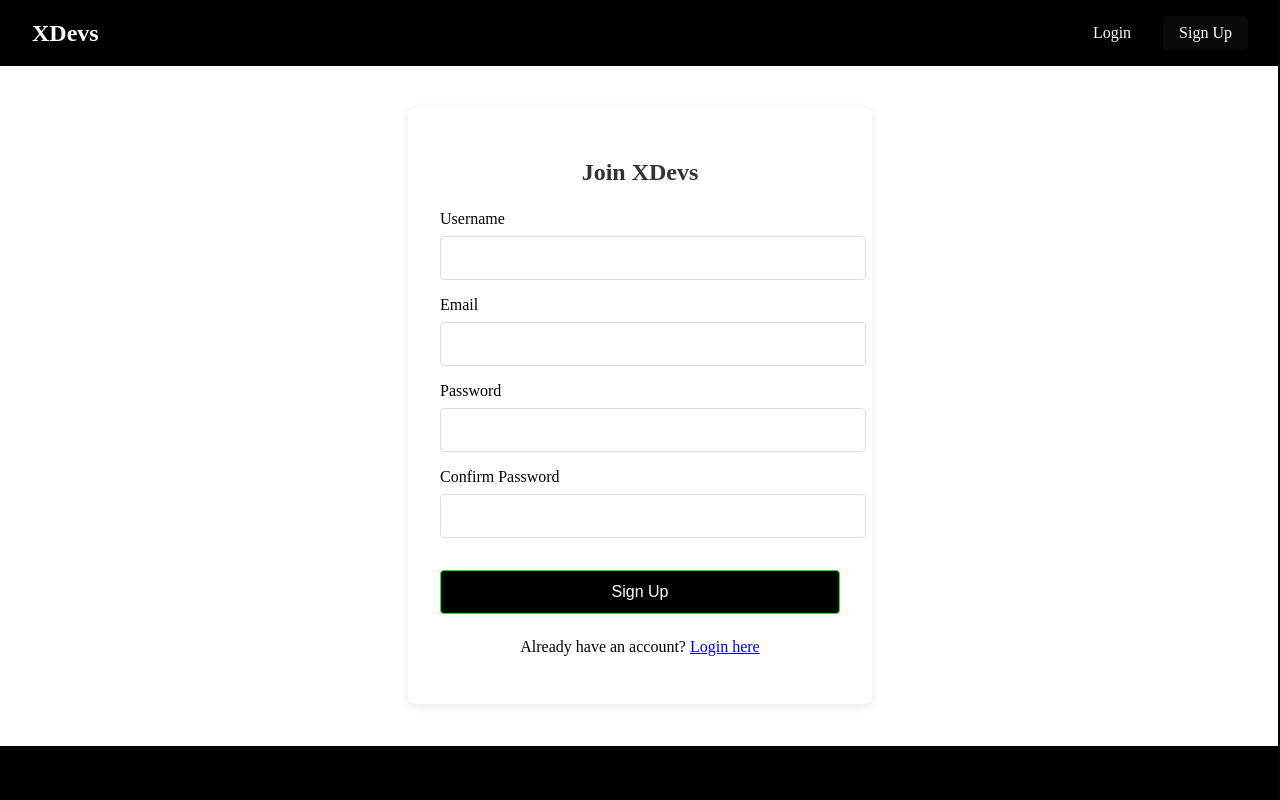
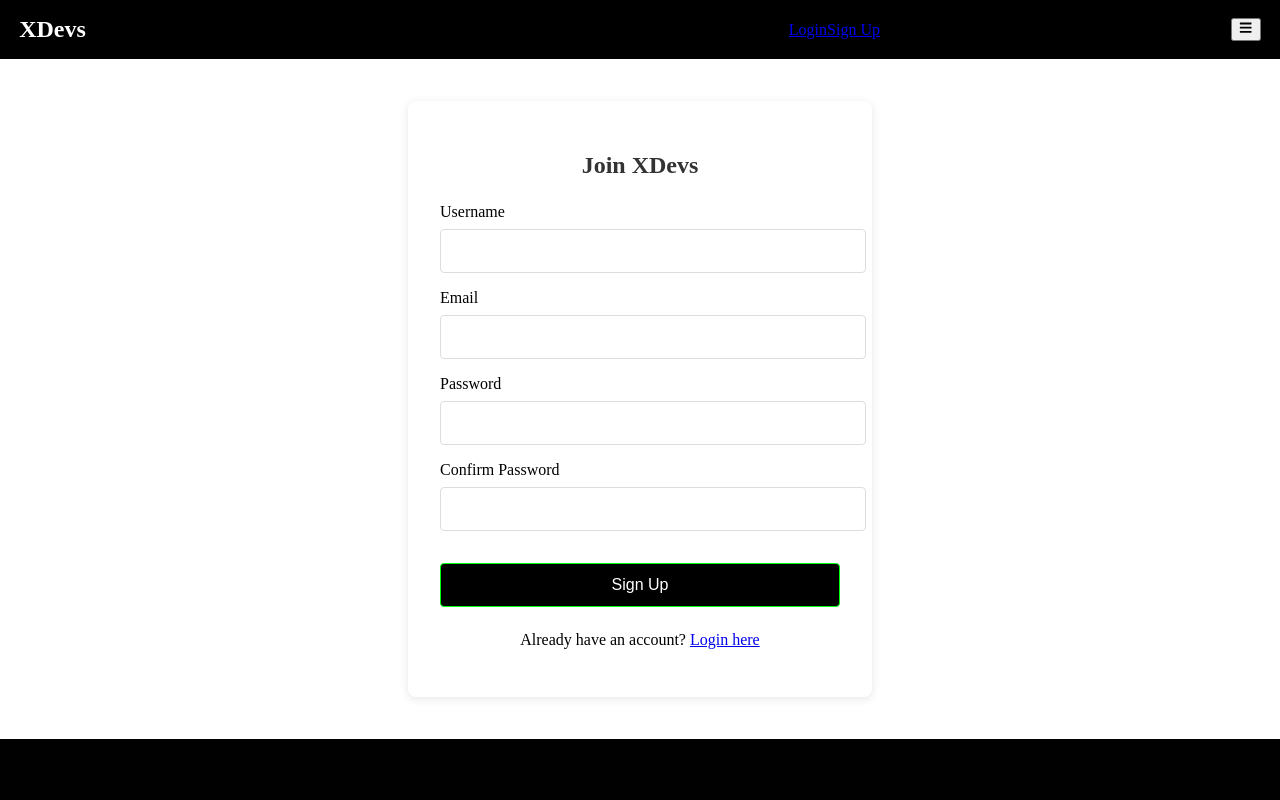
Before and after one commit to zack-das/Xdevs-hub, a React (Vite) app: page /signup in a window 1280 px wide. Shown: the top 800 px of the page. Built offline with nearby package versions, Linux system fonts and the light colour scheme; no server answers.

Commit message:
Responsivness update

```diff
--- a/src/Components/Navbar/Navbar.css
+++ b/src/Components/Navbar/Navbar.css
@@ -3,19 +3,22 @@ nav {
   display: flex;
   justify-content: space-between;
   align-items: center;
-  padding: 1rem 2rem;
-  background-color: #000000;
+  padding: 1rem 1.2rem;
+  background-color: #000;
   color: white;
 
-  position: sticky;  /* stays within normal flow */
-  top: 0;            /* sticks to top when scrolling */
-  z-index: 1000;     /* stays above other elements */
+  position: sticky;
+  top: 0;
+  z-index: 1000;
+
+  max-width: 100%;   /* prevent overflow */
+  overflow-x: hidden; /* hides accidental horizontal scroll */
 }
-
 
 nav h1 {
   margin: 0;
   font-size: 1.5rem;
+  white-space: nowrap; /* avoid text breaking awkwardly */
 }
 
 nav ul {
@@ -23,7 +26,8 @@ nav ul {
   list-style: none;
   margin: 0;
   padding: 0;
-  gap: 1.5rem;
+  gap: 1.2rem;
+  flex-wrap: wrap; /* allow wrapping if space is too small */
 }
 
 .listItem {
@@ -31,85 +35,20 @@ nav ul {
   text-decoration: none;
   transition: color 0.3s;
   font-family: 'Inter', sans-serif;
-  font-size: 1.2rem;
+  font-size: 1.1rem;
 }
 
 .listItem:hover {
   color: #00ff37;
 }
 
-/* Auth */
-.auth-section {
-  display: flex;
-  align-items: center;
-}
-
-.user-info {
-  display: flex;
-  align-items: center;
-  gap: 1rem;
-}
-
-.logout-btn {
-  color: #fff;
-  background-color: #000;
-  border: none;
-  padding: 0.5rem 1rem;
-  font-size: 1.4rem;
-  cursor: pointer;
-}
-
-.logout-btn:hover {
-  color: #df4b5a;
-}
-
-.auth-links {
-  display: flex;
-  gap: 1rem;
-}
-
-.auth-link {
-  color: white;
-  text-decoration: none;
-  padding: 0.5rem 1rem;
-  border-radius: 4px;
-  transition: background-color 0.3s;
-}
-
-.auth-link:hover {
-  background-color: rgba(255, 255, 255, 0.1);
-}
-
-.auth-link.signup {
-  background-color: #9e9e9e0e;
-}
-
-.auth-link.signup:hover {
-  background-color: #00b318;
-}
-
-/* ----------------------------- */
-/* Mobile sidebar menu styles */
-/* ----------------------------- */
-
-.desktop-only {
-  display: flex;
-}
-.mobile-menu-btn {
-  display: none;
-  font-size: 1.6rem;
-  cursor: pointer;
-  background: none;
-  border: none;
-  color: white;
-}
-
 /* Sidebar */
 .sidebar {
   position: fixed;
   top: 0;
-  right: -290px; /* hidden by default */
-  width: 260px;
+  right: -100%; /* hidden off screen */
+  width: 80%;   /* responsive width */
+  max-width: 280px; /* doesn’t exceed screen */
   height: 100%;
   background-color: #070707;
   color: white;
@@ -122,30 +61,34 @@ nav ul {
 }
 
 .sidebar.open {
-  right: 0;
+  right: 0; /* slides in */
 }
 
-.sidebar .close-btn {
-  align-self: flex-end;
-  font-size: 1.2rem;
-  cursor: pointer;
-  background: none;
-  border: none;
-  color: white;
+.sidebar ul {
+  display: flex;
+  flex-direction: column;
+  gap: 1rem;
+}
+
+.sidebar .auth-section {
+  margin-top: auto; /* push auth to bottom */
+  display: flex;
+  flex-direction: column;
+  gap: 1rem;
 }
 
 /* Mobile adjustments */
 @media (max-width: 898px) {
   .desktop-only {
-    display: none; /* hide normal nav on mobile */
+    display: none;
   }
 
   .mobile-menu-btn {
-    display: block; /* show hamburger */
-  }
-
-  .sidebar ul {
-    flex-direction: column;
-    gap: 1rem;
+    display: block;
+    font-size: 1.6rem;
+    cursor: pointer;
+    background: none;
+    border: none;
+    color: white;
   }
 }
```
